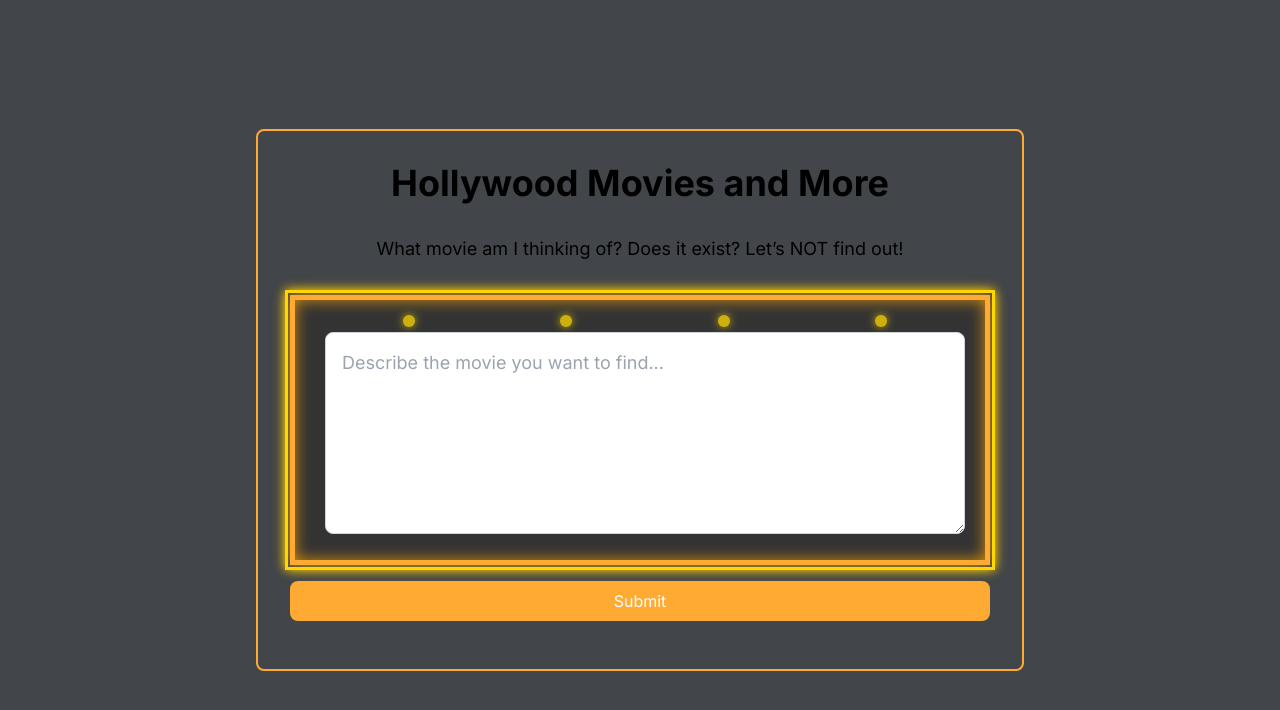
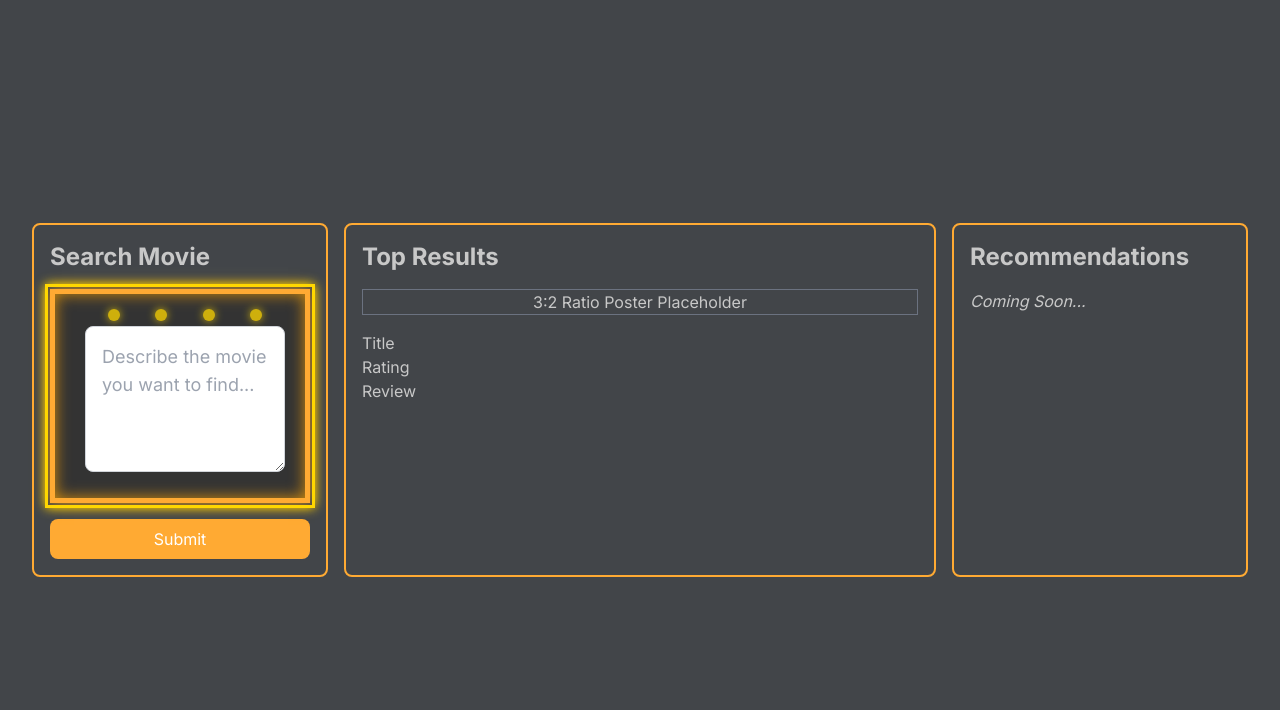
Before and after one commit to veerpal-shah/succulent-ripe-tomatoes, a Next.js app: page / in a window 1280 px wide. Shown: the top 710 px of the page. Built offline with nearby package versions, Linux system fonts and the light colour scheme.

Commit message:
Start of UI layout and styling

```diff
--- a/src/app/globals.css
+++ b/src/app/globals.css
@@ -3,7 +3,8 @@
 @tailwind utilities;
 
 :root {
-  --foreground-rgb: 0, 0, 0;
+  /* foreground controls the general text color*/
+  --foreground-rgb: 200, 200, 200;
   --background-start-rgb: 214, 219, 220;
   --background-end-rgb: 255, 255, 255;
 
@@ -64,7 +65,21 @@ body {
   border-color: var(--container-border-color);
 }
 
-/* Marquee style for board */
+/* Layout styles */
+.grid-layout {
+  display: grid;
+  grid-template-columns: 1fr 2fr 1fr;
+  gap: 1rem;
+}
+
+.search-section, .poster-section, .recommendations-section {
+  border: 2px solid var(--container-border-color);
+  padding: 1rem;
+  background-color: var(--container-bg-color);
+  border-radius: 0.5rem;
+}
+
+/* Marquee style for board amimation */
 .marquee-border {
   border: 5px solid #FFAA33;
   padding: 10px 20px 20px 30px;
@@ -72,8 +87,6 @@ body {
   position: relative;
   box-shadow: 0 0 15px rgba(255, 165, 0, 0.8), 0 0 15px rgba(255, 165, 0, 0.8) inset;
 }
-
-
 
 .marquee-border::before {
   content: '';
@@ -85,7 +98,7 @@ body {
   border: 3px solid #FFD700;
   padding: 5px;
   box-shadow: 0 0 10px #FFD700;
-  pointer-events: none; /* Prevens stop from typing to text box */
+  pointer-events: none;
 }
 
 
--- a/src/app/page.tsx
+++ b/src/app/page.tsx
@@ -6,6 +6,7 @@ export default function Home() {
   const [userInput, setUserInput] = useState('');
   const [movieResults, setMovieResults] = useState<string[]>([]);
   const [errorMessage, setErrorMessage] = useState<string | null>(null);
+  const [hasSearched, setHasSearched] = useState(false); // New state for tracking search status
 
   const handleSubmit = async () => {
     if (userInput.trim() === '') {
@@ -16,6 +17,7 @@ export default function Home() {
     console.log(process.env.NEXT_PUBLIC_BONSAI_URL, process.env.NEXT_PUBLIC_BONSAI_U, process.env.NEXT_PUBLIC_BONSAI_P);
 
     try {
+      // Send a POST request to the /api/search endpoint with the user's input
       const response = await fetch('/api/search', {
         method: 'POST',
         headers: {
@@ -29,9 +31,14 @@ export default function Home() {
       console.log('Response from search:', data);
 
       if (response.ok) {
+        // Update the movieResults state with the returned movie titles
+        console.log('Movie Results:', data.movies);
         setMovieResults(data.movies);
-        setErrorMessage(null);  // Clear any previous errors
+        setErrorMessage(null);
+        setHasSearched(true);  // Indicate that a search has been made
+
       } else {
+        // Handle any errors from the API
         setErrorMessage(data.error || 'An error occurred while searching for movies.');
       }
     } catch (error) {
@@ -42,51 +49,84 @@ export default function Home() {
 
   return (
     <main className="flex min-h-screen flex-col items-center justify-center p-8 main-bg">
-      <div className="w-full max-w-3xl p-8 container-bg border-2 rounded-lg">
-        <h1 className="text-4xl font-bold text-center mb-8">Hollywood Movies and More</h1>
-        <p className="text-center text-lg mb-8">
-          What movie am I thinking of? Does it exist? Let’s NOT find out!
-        </p>
+      <div className="grid-layout w-full max-w-7xl">
 
-        {/* Marquee-styled Input Box */}
-        <div className="marquee-border">
+        {/* Search Section */}
+        <div className="search-section">
+          <h2 className="text-2xl font-bold mb-4">Search Movie</h2>
+
+          <div className="marquee-border mb-4">
             <div className="marquee-lights">
               <span className="light"></span>
               <span className="light"></span>
               <span className="light"></span>
               <span className="light"></span>
-
-            {/* Add or remove lights as needed */}
             </div>
             <textarea
               className="w-full p-4 text-lg border border-gray-300 rounded-lg focus:outline-none focus:ring-2 focus:ring-[#8ea18c] text-black"
               placeholder="Describe the movie you want to find..."
-            rows={6}
+              rows={4}
               value={userInput}
               onChange={(e) => setUserInput(e.target.value)}
             />
           </div>
 
-        {/* Submit Button */}
           <button
-          className="submit-button mt-4 w-full text-white py-2 px-4 rounded-lg focus:outline-none focus:ring-2 focus:ring-[#6c786d] focus:ring-opacity-50"
+            className="submit-button w-full text-white py-2 px-4 rounded-lg focus:outline-none focus:ring-2 focus:ring-[#6c786d] focus:ring-opacity-50"
             onClick={handleSubmit}
           >
             Submit
           </button>
 
-        {/* Display search results or error */}
-        <div className="mt-4">
-          {errorMessage && <p className="text-red-500">{errorMessage}</p>}
-          {movieResults.length > 0 && (
-            <ul className="list-disc pl-5">
-              {movieResults.map((movie, index) => (
+          {/* Top Guesses */}
+          {hasSearched && movieResults.length > 1 && (
+            <>
+              <h3 className="text-xl mt-6">Other Top Guesses:</h3>
+              <ul className="list-disc pl-5 mt-2">
+                {movieResults.slice(1).map((movie, index) => (
                   <li key={index}>{movie}</li>
                 ))}
               </ul>
+            </>
           )}
+        </div>
+
+        {/* Poster Section - Always Visible with Placeholder */}
+        <div className="poster-section">
+          <h2 className="text-2xl font-bold mb-4">Top Results</h2>
+          <div className="aspect-w-2 aspect-h-3 border border-gray-500 flex items-center justify-center">
+            {hasSearched && movieResults.length > 0 ? (
+              <img
+                src="/image_name.jpg"  // Couldn't get this to work
+                alt={movieResults[0]}  // I think this is how this should be accessed but not sure because bonsai isn't working on my LM
+                className="object-cover w-full h-full rounded-md"
+              />
+            ) : (
+              <p>3:2 Ratio Poster Placeholder</p> // Placeholder text for the poster section
+            )}
+          </div>
+          <div className="mt-4">
+            <p>{hasSearched && movieResults.length > 0 ? `Title: ${movieResults[0]}` : "Title"}</p>
+            <p>Rating</p>
+            <p>Review</p>
+          </div>
+        </div>
+
+        {/* Recommendations Section - Always Visible */}
+        <div className="recommendations-section">
+          <h2 className="text-2xl font-bold mb-4">Recommendations</h2>
+          <p className="italic">Coming Soon...</p>
         </div>
       </div>
     </main>
   );
 }
+
+
+
+/*
+- Need to get this tied to the elastic search to test functionality
+- Need ability to pull image and reviews
+- Need to add in the recommendations section
+- Potentially add functionality so that only the search section is visible until a search is made
+*/
```
Lines whose indentation alone changed are shown as unchanged.
